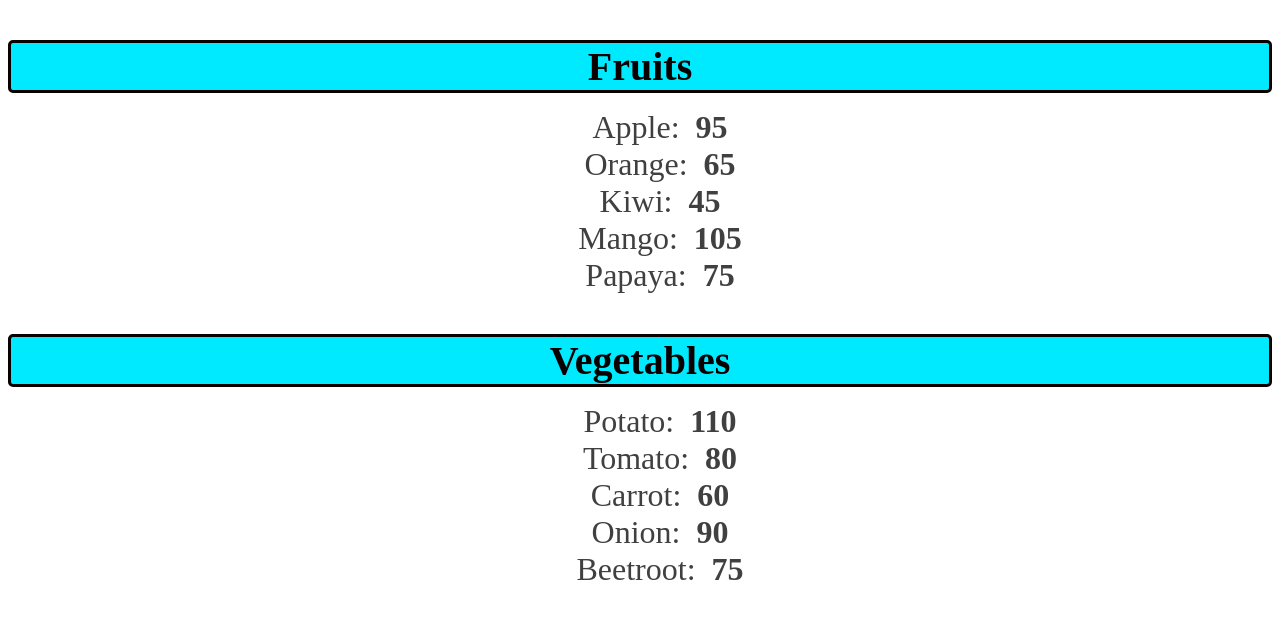
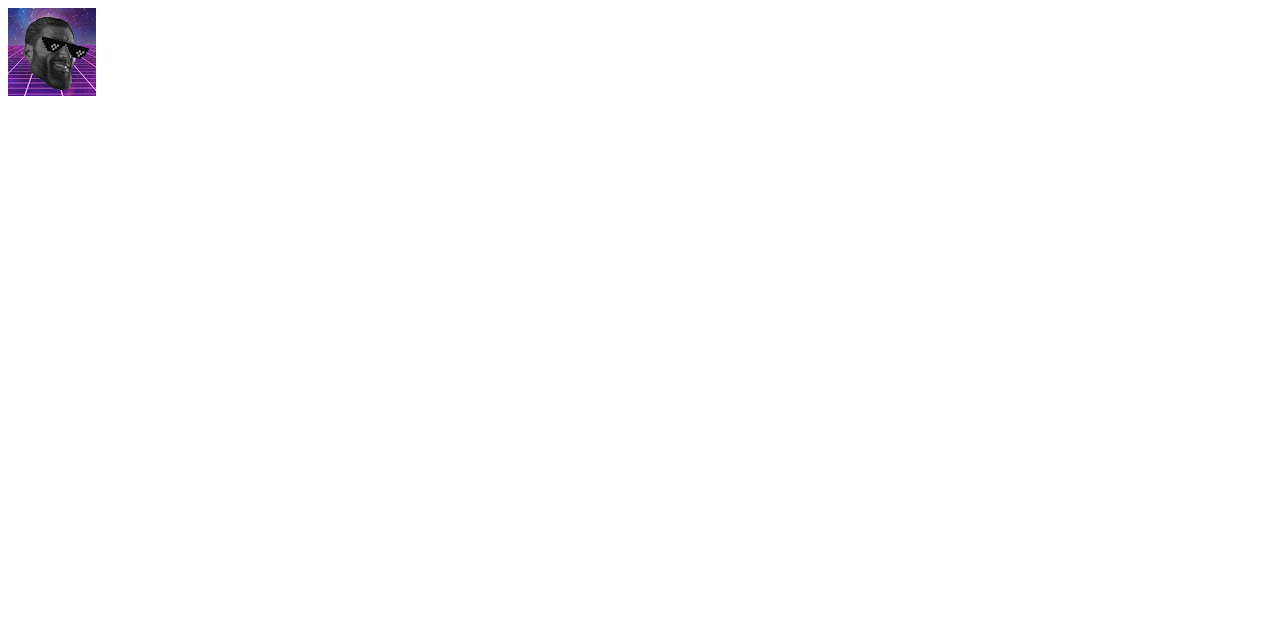
Before and after one commit to mandalika-sravani/React, a React (Vite) app in the folder my-react-app/: page / in a window 1280 px wide. Shown: the top 618 px of the page. Built offline with nearby package versions, Linux system fonts and the light colour scheme.

Commit message:
added click event

```diff
--- a/my-react-app/src/App.jsx
+++ b/my-react-app/src/App.jsx
@@ -2,10 +2,12 @@
 import Footer from "./Footer.jsx";
 import Food from "./Food.jsx";
 import Card from "./Card.jsx";
-import Button from "./Button/Button.jsx";
 import Student from "./Student.jsx";
-import UserGreeting from "./UserGreeting.jsx"; */
-import List from './List.jsx';
+import UserGreeting from "./UserGreeting.jsx";
+import List from './List.jsx'; */
+
+import Button, { ProfilePicture } from "./Button/Button.jsx";
+
 
 /*function App() {
 
@@ -37,7 +39,7 @@ import List from './List.jsx';
   );
 } */
 
-function App() {
+/*function App() {
 
   const fruits = [{id: 1, name: "Apple", calories: 95},
                     {id: 2, name: "Orange", calories: 65},
@@ -57,7 +59,13 @@ function App() {
                           <List items={vegetables} category = "Vegetables" />}
         </>
   );
+} */
+
+function App() {
+  return(
+   /* <Button /> */
+      <ProfilePicture />
+  );
 }
 
-
 export default App
--- a/my-react-app/src/Button/Button.jsx
+++ b/my-react-app/src/Button/Button.jsx
@@ -1,10 +1,29 @@
+// click event --- An interaction when a user clicks on a specific element. The clicks
+//                  can be responded by passing a callback to the onClick event handler
+
 import styles from './Button.module.css'
 
 function Button() {
 
+    const handleClick = (e) => e.target.textContent = "OUCH!";
+
     return (
-        <button className={styles.button}>Click Me!</button>
+        <button className={styles.button}
+                onClick={(e) => handleClick(e)}>Click Me! 😃</button>
+
+
+    );
+}
+
+function ProfilePicture() {
+
+    const imgUrl = './src/assets/unnamed.jpg';
+    const handleClick = (e) => e.target.style.display = "none";
+
+    return (
+        <img src = {imgUrl} onClick={(e) => handleClick(e)}></img>
     );
 }
 
 export default Button
+export { ProfilePicture }
```
